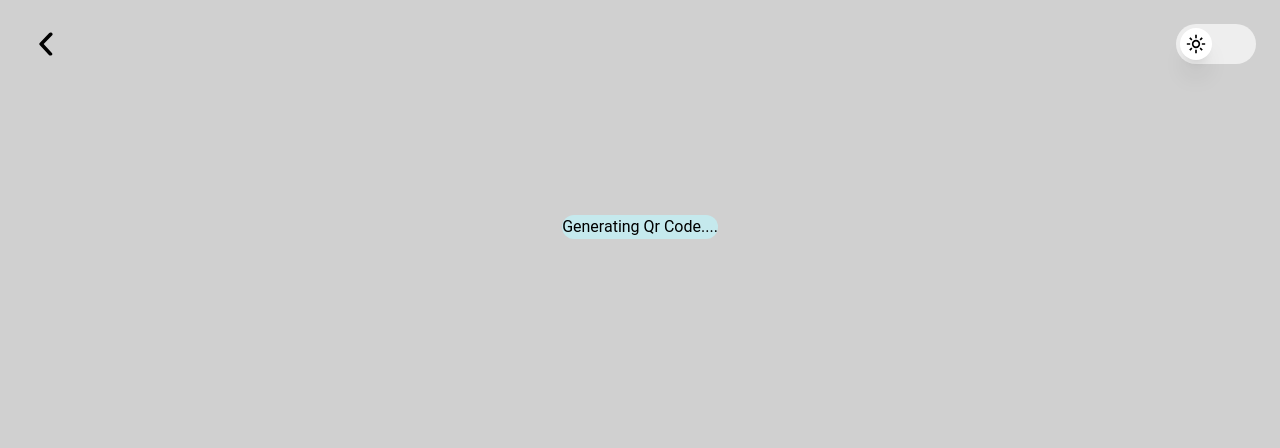
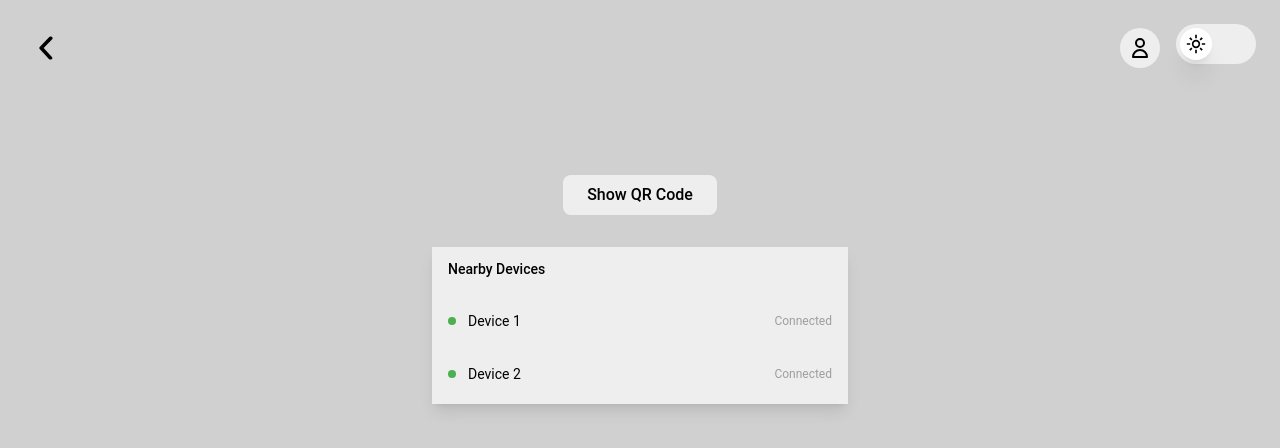
Before and after one commit to VulnX/zap-share, a React (Vite) app: page /send/qrcode in a window 1280 px wide. Shown: the top 448 px of the page. Built offline with nearby package versions, Linux system fonts and the light colour scheme.

Commit message:
added temporay list(send),profile button and show qr button

```diff
--- a/src/local/Choice/ChoiceMobile.tsx
+++ b/src/local/Choice/ChoiceMobile.tsx
@@ -2,7 +2,7 @@ import send from './Send.svg'
 import receive from './Receive.svg'
 import lightBack from '../images/lightBack.svg'
 import darkBack from '../images/darkBack.svg'
-import { ToggleThemeButton } from "./Navigation";
+import { ToggleThemeButton, ProfileButton } from "./Navigation";
 import { useTheme } from './Theme';
 import { useNavigate } from 'react-router-dom';
 import { useEffect, useRef } from 'react';
@@ -36,9 +36,12 @@ export default function ChoiceMobile() {
     return (
         <div className={`${isTheme ? `bg-mobile-dark-background` : `bg-mobile-light-background`} || min-h-screen ${isTheme ? `text-[#C9C9C9]` : `text-black`}
         `}>
-            <nav className="flex justify-between p-6">
+            <nav className="flex justify-between items-center p-6">
                 <img src={isTheme ? darkBack : lightBack} alt="back" className="h-[40px]" />
-                <ToggleThemeButton />
+                <div className="flex items-center gap-4">
+                    <ProfileButton />
+                    <ToggleThemeButton />
+                </div>
             </nav>
 
             <div className="flex flex-col justify-evenly items-center h-[82vh]">
--- a/src/local/Choice/Navigation.tsx
+++ b/src/local/Choice/Navigation.tsx
@@ -1,5 +1,20 @@
 import logo from '../images/a6cc6028300b7e1165a46f9b41bec24c.png'
 import { useTheme } from './Theme';
+import { useState } from 'react';
+
+const meaningfulWords = [
+  "Voyager", "Pioneer", "Explorer", "Seeker", "Wanderer",
+  "Creator", "Builder", "Maker", "Innovator", "Dreamer",
+  "Guardian", "Keeper", "Sentinel", "Watcher", "Guide",
+  "Phoenix", "Dragon", "Griffin", "Pegasus", "Atlas",
+  "Nova", "Stellar", "Cosmic", "Astro", "Nebula"
+];
+
+function generateUsername() {
+  const randomWord = meaningfulWords[Math.floor(Math.random() * meaningfulWords.length)];
+  const randomId = Math.floor(1000 + Math.random() * 9000); // 4-digit number
+  return `${randomWord}#${randomId}`;
+}
 
 
 
@@ -44,8 +59,59 @@ export function ToggleThemeButton() {
 
 
 
+export function ProfileButton() {
+    const { isTheme } = useTheme();
+    const [showUsername, setShowUsername] = useState(false);
+    const [username] = useState(() => {
+        const saved = localStorage.getItem('username');
+        if (saved) return saved;
+        const newUsername = generateUsername();
+        localStorage.setItem('username', newUsername);
+        return newUsername;
+    });
+
+    return (
+        <div className="relative">
+            <button
+                onClick={() => setShowUsername(!showUsername)}
+                className={`p-2 rounded-full ${
+                    isTheme
+                        ? 'bg-gray-700 text-white hover:bg-gray-600'
+                        : 'bg-gray-200 text-black hover:bg-gray-300'
+                } transition-colors flex items-center justify-center`}
+                title={username}
+            >
+                <svg
+                    xmlns="http://www.w3.org/2000/svg"
+                    className="h-6 w-6"
+                    fill="none"
+                    viewBox="0 0 24 24"
+                    stroke="currentColor"
+                >
+                    <path
+                        strokeLinecap="round"
+                        strokeLinejoin="round"
+                        strokeWidth={2}
+                        d="M16 7a4 4 0 11-8 0 4 4 0 018 0zM12 14a7 7 0 00-7 7h14a7 7 0 00-7-7z"
+                    />
+                </svg>
+            </button>
+            {showUsername && (
+                <div
+                    className={`absolute right-0 mt-2 py-2 px-4 rounded-lg shadow-lg ${
+                        isTheme
+                            ? 'bg-gray-700 text-white'
+                            : 'bg-white text-black'
+                    }`}
+                >
+                    {username}
+                </div>
+            )}
+        </div>
+    );
+}
+
 export function LogoTitle() {
-
     const { isTheme } = useTheme();
 
     return (
@@ -71,7 +137,8 @@ export default function Navigation() {
                 <div className="flex w-10/12">
                     <LogoTitle />
                 </div>
-                <div className="flex w-2/12 items-center justify-center">
+                <div className="flex w-2/12 items-center justify-center gap-4">
+                    <ProfileButton />
                     <ToggleThemeButton />
                 </div>
             </nav>
--- a/src/local/Receive/Recieve.tsx
+++ b/src/local/Receive/Recieve.tsx
@@ -4,7 +4,7 @@ import darkBack from "../images/darkBack.svg";
 import { useEffect, useRef } from "react";
 import { RecvLogic } from "./RecieveLogic";
 import { useNavigate } from "react-router-dom";
-import { ToggleThemeButton } from "../Choice/Navigation";
+import { ToggleThemeButton, ProfileButton } from "../Choice/Navigation";
 import { ProgressBar } from "../Send/QrCode";
 
 export default function Recieve() {
@@ -30,14 +30,17 @@ export default function Recieve() {
         isTheme ? "bg-dark-background" : "bg-light-background"
       }`}
     >
-      <nav className="flex justify-between p-6">
+      <nav className="flex justify-between items-center p-6 w-full">
         <img
           src={isTheme ? darkBack : lightBack}
           alt="back"
-          className="h-[40px]"
+          className="h-[40px] cursor-pointer"
           onClick={() => navigate("/", { replace: true })}
         />
-        <ToggleThemeButton />
+        <div className="flex items-center gap-4">
+          <ProfileButton />
+          <ToggleThemeButton />
+        </div>
       </nav>
       <div className="flex flex-col items-center mt-[15vh]">
         <h2>{qrText}</h2>
--- a/src/local/Send/QrCode.tsx
+++ b/src/local/Send/QrCode.tsx
@@ -5,7 +5,7 @@ import { useTheme } from "../Choice/Theme";
 import { useQrContext } from "./QrContext";
 import lightBack from "../images/lightBack.svg";
 import darkBack from "../images/darkBack.svg";
-import { ToggleThemeButton } from "../Choice/Navigation";
+import { ProfileButton, ToggleThemeButton } from "../Choice/Navigation";
 import { useNavigate } from "react-router-dom";
 
 interface ProgressUpdatePayload {
@@ -81,11 +81,52 @@ export function ProgressBar() {
   );
 }
 
+export function DeviceList() {
+  const { isTheme } = useTheme();
+
+  return (
+    <div className="m-auto flex flex-col items-center w-full max-w-md mt-4">
+      <div className="w-full px-4">
+        <div
+          className={`${
+            isTheme
+              ? "bg-gray-700 text-white hover:bg-gray-600"
+              : "bg-gray-200 text-black hover:bg-gray-300"
+          }rounded-lg shadow-lg overflow-hidden`}
+        >
+          <div className="px-4 py-3 border-gray-200 font-semibold">
+            <h3 className="text-sm font-medium">Nearby Devices</h3>
+          </div>
+          <div className="divide-y">
+            {["Device 1", "Device 2"].map((device, index) => (
+              <div
+                key={index}
+                className={`flex items-center justify-between px-4 py-3 my-2 rounded-lg${
+                  isTheme
+                    ? "bg-gray-700 text-white hover:bg-gray-600"
+                    : "bg-gray-200 text-black hover:bg-gray-300"
+                }`}
+              >
+                <div className="flex items-center">
+                  <div className="h-2 w-2 rounded-full bg-green-500 mr-3"></div>
+                  <span className="text-sm ">{device}</span>
+                </div>
+                <span className="text-xs text-gray-500">Connected</span>
+              </div>
+            ))}
+          </div>
+        </div>
+      </div>
+    </div>
+  );
+}
+
 export default function QrCode() {
   const { isTheme } = useTheme();
   const { qrCode, qrText } = useQrContext();
   const navigate = useNavigate();
   const hasRun = useRef(false);
+  const [showQR, setShowQR] = useState(false);
 
   useEffect(() => {
     if (!hasRun.current) {
@@ -101,21 +142,43 @@ export default function QrCode() {
         isTheme ? "bg-dark-background" : "bg-light-background"
       }`}
     >
-      <nav className="flex justify-between p-6">
+      <nav className="flex justify-between items-center p-6 w-full">
         <img
           src={isTheme ? darkBack : lightBack}
           alt="back"
-          className="h-[40px]"
+          className="h-[40px] cursor-pointer"
           onClick={() => navigate("/send", { replace: true })}
         />
+        <div className="flex items-center gap-4">
+          <ProfileButton />
           <ToggleThemeButton />
+        </div>
       </nav>
-      <div className="flex flex-col items-center mt-[15vh]">
-        <h2>{qrText}</h2>
+      <div className="flex flex-col items-center mt-[10vh]">
+        <button
+          onClick={() => setShowQR(!showQR)}
+          className={`mb-4 px-6 py-2 rounded-lg font-medium transition-colors ${
+            isTheme
+              ? "bg-gray-700 text-white hover:bg-gray-600"
+              : "bg-gray-200 text-black hover:bg-gray-300"
+          }`}
+        >
+          {showQR ? "Hide QR Code" : "Show QR Code"}
+        </button>
+
+        {showQR && (
+          <>
+            <h2
+              className={`text-lg ${
+                isTheme ? "text-white" : "text-black"
+              } mb-2`}
+            >
+              {qrText}
+            </h2>
             <div
               className={`${
                 isTheme ? "bg-dark-qrBg" : "bg-light-qrBg"
-          } mb-10 rounded-2xl`}
+              } mb-10 rounded-2xl p-4 shadow-lg transition-all duration-300 ease-in-out`}
             >
               {qrCode ? (
                 <img
@@ -124,10 +187,22 @@ export default function QrCode() {
                   className="w-64 h-64 mix-blend-multiply"
                 />
               ) : (
-            <p>Generating Qr Code....</p>
+                <p
+                  className={`text-center ${
+                    isTheme ? "text-gray-300" : "text-gray-700"
+                  }`}
+                >
+                  Generating QR Code...
+                </p>
               )}
             </div>
+          </>
+        )}
+
+        <div className="w-full max-w-4xl px-4">
           <ProgressBar />
+          <DeviceList />
+        </div>
       </div>
     </div>
   );
```
Lines whose indentation alone changed are shown as unchanged.
